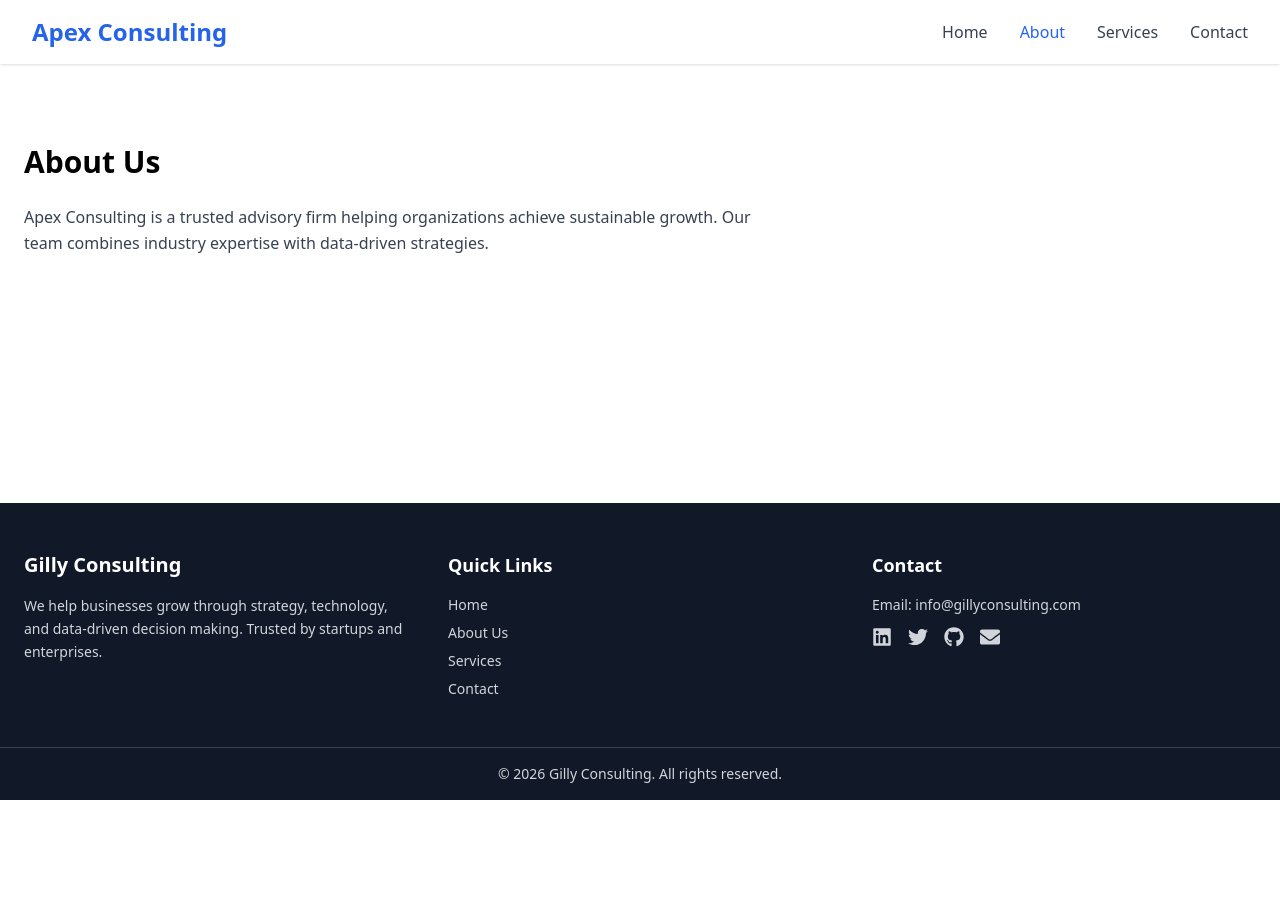
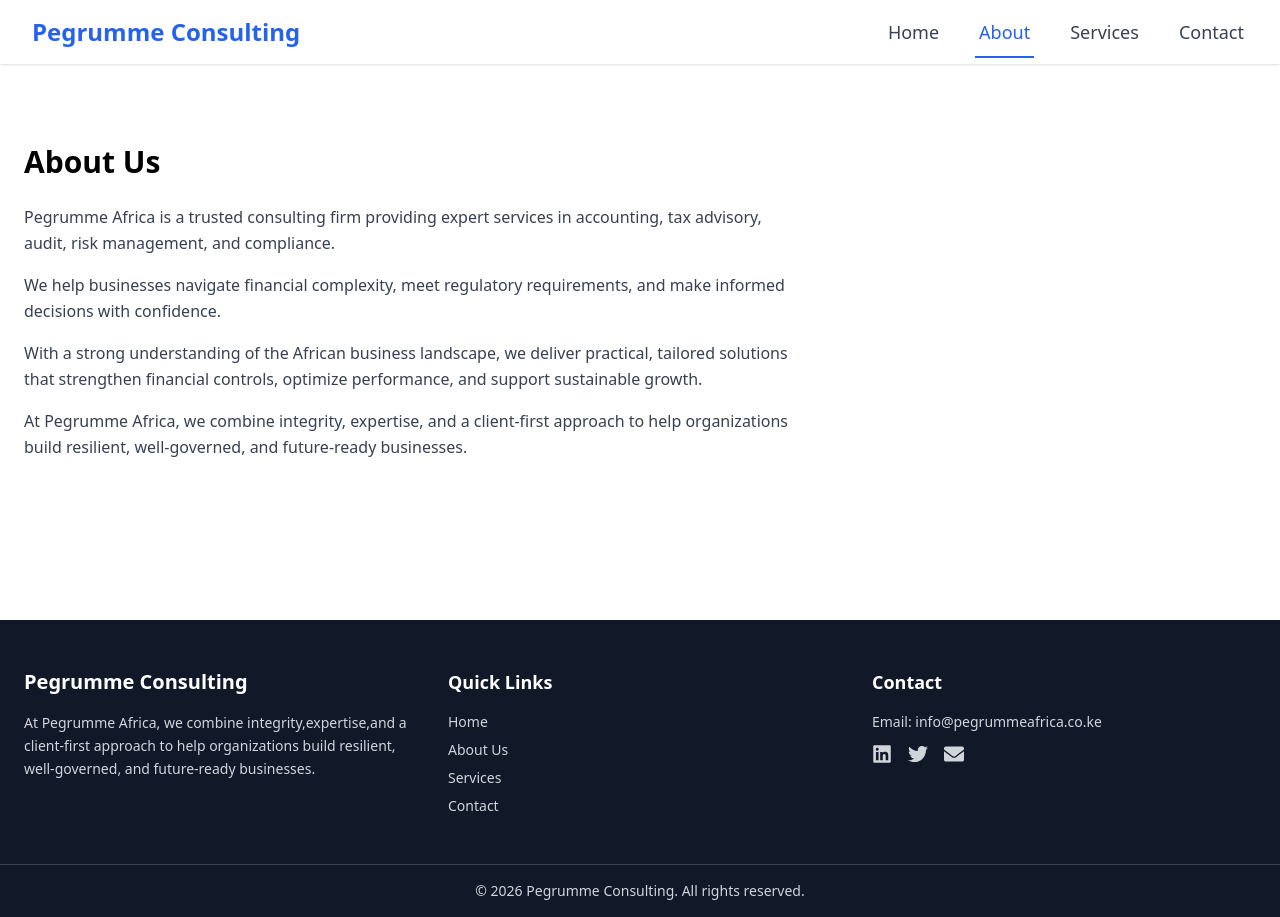
Before and after one commit to collinsmakari/gilly-site, a React (Vite) app: page /about in a window 1280 px wide. Before the commit the page ends 800 px from the top, so only its background shows below. Built offline with nearby package versions, Linux system fonts and the light colour scheme.

Commit message:
nvbar,footer,home,about,and services setting up

```diff
--- a/src/App.jsx
+++ b/src/App.jsx
@@ -1,15 +1,16 @@
 import { BrowserRouter as Router, Routes, Route } from "react-router-dom";
 import Navbar from "./components/Navbar";
 import Footer from "./components/Footer";
-
 import Home from "./pages/Home";
 import About from "./pages/About";
 import Services from "./pages/Services";
 import Contact from "./pages/Contact";
+import ScrollToTop from "./components/ScrollToTop";
 
 export default function App() {
   return (
     <Router>
+      <ScrollToTop />
       {/* App container */}
       <div className="flex min-h-screen flex-col">
         {/* Fixed / Sticky Navbar */}
--- a/src/components/Footer.jsx
+++ b/src/components/Footer.jsx
@@ -9,11 +9,12 @@ export default function Footer() {
         {/* Company Info */}
         <div>
           <h3 className="text-xl font-bold text-white mb-4">
-            Gilly Consulting
+            Pegrumme Consulting
           </h3>
           <p className="text-sm leading-relaxed">
-            We help businesses grow through strategy, technology, and
-            data-driven decision making. Trusted by startups and enterprises.
+            At Pegrumme Africa, we combine integrity,expertise,and a
+            client-first approach to help organizations build resilient,
+            well-governed, and future-ready businesses.
           </p>
         </div>
         {/* Quick Links */}
@@ -45,7 +46,7 @@ export default function Footer() {
         {/* Contact & Social */}
         <div>
           <h4 className="text-lg font-semibold text-white mb-4">Contact</h4>
-          <p className="text-sm mb-3">Email: info@gillyconsulting.com</p>
+          <p className="text-sm mb-3">Email: info@pegrummeafrica.co.ke</p>
           <div className="flex gap-4 text-xl">
             <a href="#" aria-label="LinkedIn" className="hover:text-cyan-400">
               <FaLinkedin />
@@ -53,11 +54,9 @@ export default function Footer() {
             <a href="#" aria-label="Twitter" className="hover:text-cyan-400">
               <FaTwitter />
             </a>
-            <a href="#" aria-label="GitHub" className="hover:text-cyan-400">
-              <FaGithub />
-            </a>
+
             <a
-              href="mailto:info@gillyconsulting.com"
+              href="mailto:info@pegrummeafrica.co.ke"
               aria-label="Email"
               className="hover:text-cyan-400"
             >
@@ -68,7 +67,7 @@ export default function Footer() {
       </div>
       {/* Bottom Bar */}
       <div className="border-t border-gray-700 text-center py-4 text-sm">
-        © {year} Gilly Consulting. All rights reserved.
+        © {year} Pegrumme Consulting. All rights reserved.
       </div>
     </footer>
   );
--- a/src/components/Navbar.jsx
+++ b/src/components/Navbar.jsx
@@ -1,14 +1,21 @@
 import { useState } from "react";
-import { Link, NavLink } from "react-router-dom";
+import { NavLink } from "react-router-dom";
 import { FiMenu, FiX } from "react-icons/fi";
 
 export default function Navbar() {
   const [open, setOpen] = useState(false);
 
   const linkClass = ({ isActive }) =>
-    `block py-2 text-base font-medium ${
-      isActive ? "text-blue-600" : "text-gray-700 hover:text-blue-600"
-    }`;
+    `relative inline-block px-1 py-2 text-lg font-medium transition-colors
+     ${
+       isActive
+         ? "text-blue-600 after:scale-x-100"
+         : "text-gray-700 hover:text-blue-600"
+     }
+     after:absolute after:left-0 after:-bottom-1 after:h-[2px] after:w-full
+     after:origin-center after:scale-x-0 after:bg-blue-600
+     after:transition-transform after:duration-300
+     hover:after:scale-x-100`;
 
   return (
     <nav className="bg-white shadow sticky top-0 z-50">
@@ -16,7 +23,7 @@ export default function Navbar() {
         <div className="flex h-16 items-center justify-between">
           {/* Logo */}
           <h1 className="text-xl sm:text-2xl font-bold text-blue-600">
-            Apex Consulting
+            Pegrumme Consulting
           </h1>
 
           {/* Desktop Menu */}
@@ -38,7 +45,7 @@ export default function Navbar() {
           {/* Mobile Menu Button */}
           <button
             onClick={() => setOpen(!open)}
-            className="md:hidden text-gray-700 focus:outline-none"
+            className="md:hidden text-gray-700"
             aria-label="Toggle menu"
           >
             {open ? <FiX size={26} /> : <FiMenu size={26} />}
@@ -49,7 +56,7 @@ export default function Navbar() {
       {/* Mobile Menu */}
       {open && (
         <div className="md:hidden bg-white border-t shadow-sm">
-          <div className="px-4 py-3 space-y-2">
+          <div className="flex flex-col items-center justify-center py-6 space-y-6">
             <NavLink
               to="/"
               className={linkClass}
--- /dev/null
+++ b/src/components/ScrollToTop.jsx
@@ -0,0 +1,16 @@
+import { useEffect } from "react";
+import { useLocation } from "react-router-dom";
+
+export default function ScrollToTop() {
+  const { pathname } = useLocation();
+
+  useEffect(() => {
+    window.scrollTo({
+      top: 0,
+      left: 0,
+      behavior: "smooth",
+    });
+  }, [pathname]);
+
+  return null;
+}
--- a/src/pages/About.jsx
+++ b/src/pages/About.jsx
@@ -10,11 +10,30 @@ export default function About() {
       />
       <section className="max-w-7xl mx-auto px-6 py-20">
         <h2 className="text-3xl font-bold mb-6">About Us</h2>
-        <p className="text-gray-700 leading-relaxed max-w-3xl">
-          Apex Consulting is a trusted advisory firm helping organizations
-          achieve sustainable growth. Our team combines industry expertise with
-          data-driven strategies.
-        </p>
+        <div className="text-gray-700 max-w-3xl space-y-4 leading-relaxed">
+          <p>
+            Pegrumme Africa is a trusted consulting firm providing expert
+            services in accounting, tax advisory, audit, risk management, and
+            compliance.
+          </p>
+
+          <p>
+            We help businesses navigate financial complexity, meet regulatory
+            requirements, and make informed decisions with confidence.
+          </p>
+
+          <p>
+            With a strong understanding of the African business landscape, we
+            deliver practical, tailored solutions that strengthen financial
+            controls, optimize performance, and support sustainable growth.
+          </p>
+
+          <p>
+            At Pegrumme Africa, we combine integrity, expertise, and a
+            client-first approach to help organizations build resilient,
+            well-governed, and future-ready businesses.
+          </p>
+        </div>
       </section>
     </>
   );
--- a/src/pages/Home.jsx
+++ b/src/pages/Home.jsx
@@ -4,7 +4,7 @@ export default function Home() {
   return (
     <>
       <Seo
-        title="Apex Consulting | Business & Strategy Experts"
+        title="Pegrumme Consulting | Business & Strategy Experts"
         description="Professional consulting services in business strategy, technology, and growth optimization."
         keywords="consulting company, business consultants, strategy consulting"
       />
--- a/src/pages/Services.jsx
+++ b/src/pages/Services.jsx
@@ -1,11 +1,17 @@
 import Seo from "../components/Seo";
-import { FaChartLine, FaCogs, FaLaptopCode, FaUsers } from "react-icons/fa";
+import { FaCalculator, FaCogs, FaLaptopCode, FaUsers } from "react-icons/fa";
 
 const services = [
   {
-    icon: <FaChartLine className="text-4xl text-blue-600 mb-4" />,
-    title: "Business & Growth Strategy",
-    desc: "We help organizations define clear strategies, enter new markets, and achieve sustainable growth through data-driven planning.",
+    icon: <FaCalculator className="text-4xl text-blue-600 mb-4" />,
+    title: "Accounting & Financial Management",
+    desc: "Clear, accurate, and timely financial information to support better decision-making.",
+    points: [
+      "Accurate and up-to-date financial records",
+      "Clear reporting for informed decision-making",
+      "Improved cash flow and budget control",
+      "Compliance with accounting standards",
+    ],
   },
   {
     icon: <FaLaptopCode className="text-4xl text-blue-600 mb-4" />,
@@ -28,7 +34,7 @@ export default function Services() {
   return (
     <>
       <Seo
-        title="Our Consulting Services | Apex Consulting"
+        title="Our Consulting Services | Pegrumme Consulting"
         description="Professional consulting services including business strategy, technology consulting, operations optimization, and leadership advisory."
         keywords="consulting services, business strategy, technology consulting, operations consulting"
       />
@@ -37,8 +43,9 @@ export default function Services() {
         <div className="max-w-7xl mx-auto px-6">
           <h1 className="text-3xl md:text-4xl font-bold mb-4">Our Services</h1>
           <p className="text-gray-600 max-w-2xl mb-12">
-            We partner with businesses to solve complex challenges and unlock
-            long-term value through expert consulting services.
+            Pegrumme Africa provides practical, reliableconsulting services that
+            help businesses stay compliant, manage risk, and grow with
+            confidence.
           </p>
           <div className="grid gap-8 sm:grid-cols-2 lg:grid-cols-4">
             {services.map((service, index) => (
@@ -49,6 +56,20 @@ export default function Services() {
                 {service.icon}
                 <h3 className="text-xl font-semibold mb-2">{service.title}</h3>
                 <p className="text-gray-600 text-sm">{service.desc}</p>
+                <p className="text-gray-600 text-sm">{service.points}</p>
+                {service.points && (
+                  <ul className="mt-4 space-y-2">
+                    {service.points.map((point, i) => (
+                      <li
+                        key={i}
+                        className="text-sm text-gray-600 flex items-start"
+                      >
+                        <span className="text-blue-600 mr-2">•</span>
+                        {point}
+                      </li>
+                    ))}
+                  </ul>
+                )}
               </div>
             ))}
           </div>
```
